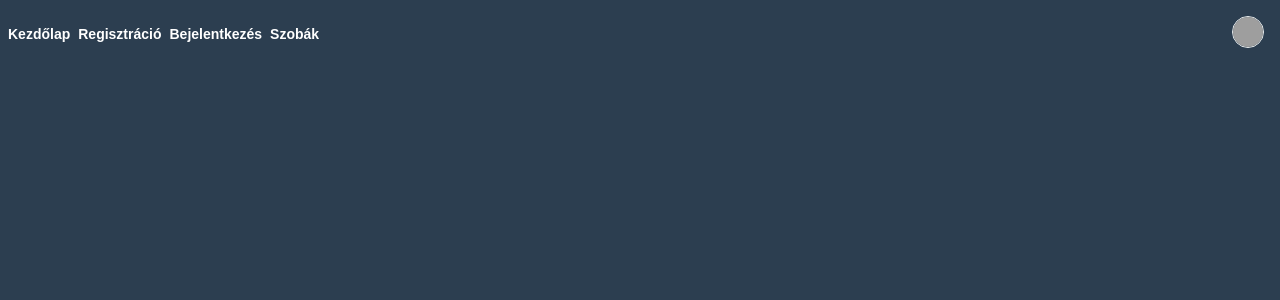
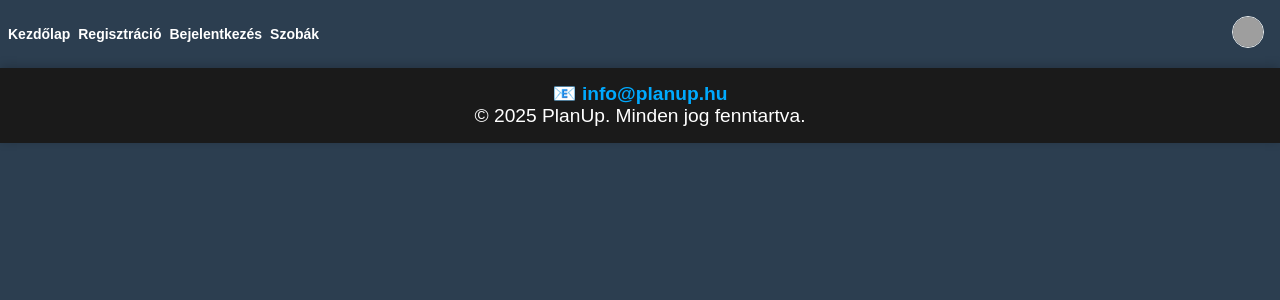
Before and after one commit to NagMar206/PlanUP, a React (Create React App) app in the folder planup-frontend/: page /liked-programs in a window 1280 px wide. Shown: the top 300 px of the page. Built offline with nearby package versions, Linux system fonts and the light colour scheme; grey boxes are pictures that could not be loaded.

Commit message:
03.03
Sok update

```diff
--- a/planup-frontend/package.json
+++ b/planup-frontend/package.json
@@ -5,6 +5,7 @@
   "dependencies": {
     "axios": "^1.7.9",
     "react": "^18.2.0",
+    "react-custom-roulette": "^1.4.1",
     "react-dom": "^18.2.0",
     "react-router-dom": "^7.0.2",
     "react-spring": "^9.7.4",
--- a/planup-frontend/src/App.js
+++ b/planup-frontend/src/App.js
@@ -8,6 +8,7 @@ import ProgramSwipe from './pages/ProgramSwipe';
 import Rooms from './pages/Rooms';
 import Profile from './pages/Profile';
 import Navbar from './pages/Navbar';
+import Footer from './pages/Footer';
 
 
 function App() {
@@ -24,6 +25,7 @@ function App() {
 <Route path="/profile" element={<Profile />} />
 <Route path="/swipe" element={<ProgramSwipe apiUrl="http://localhost:3001" userId={1} />} />
 </Routes>
+<Footer/>
 </Router>
   );
 }
--- /dev/null
+++ b/planup-frontend/src/Style/Footer.css
@@ -0,0 +1,32 @@
+.footer {
+    background-color: #1a1a1a;
+    color: #ffffff;
+    text-align: center;
+    padding: 15px 0;
+    font-size: 14px;
+    width: 100%;
+    box-shadow: 0 -2px 10px rgba(0, 0, 0, 0.2);
+    position: relative;
+    animation: slideUp 0.5s ease-in-out;
+  }
+
+  .footer a {
+    color: #00aaff;
+    text-decoration: none;
+    transition: color 0.3s ease;
+  }
+
+  .footer a:hover {
+    color: #66d9ff;
+  }
+
+  @keyframes slideUp {
+    from {
+      transform: translateY(100%);
+      opacity: 0;
+    }
+    to {
+      transform: translateY(0);
+      opacity: 1;
+    }
+  }
--- a/planup-frontend/src/Style/Navbar.css
+++ b/planup-frontend/src/Style/Navbar.css
@@ -1,5 +1,3 @@
-/* Navbar.css */
-
 .navbar {
     display: flex;
     justify-content: space-between;
--- /dev/null
+++ b/planup-frontend/src/pages/Footer.js
@@ -0,0 +1,23 @@
+import React from "react";
+import "../Style/Footer.css";
+
+function Footer() {
+  return (
+    <footer className="footer">
+      <div className="footer-content">
+        <div className="footer-section-container">
+          <div className="footer-section contact">
+            <p>📧 <a href="mailto:info@planup.hu">info@planup.hu</a></p>
+          </div>
+
+        </div>
+      </div>
+
+      <div className="footer-bottom">
+        <p>&copy; {new Date().getFullYear()} PlanUp. Minden jog fenntartva.</p>
+      </div>
+    </footer>
+  );
+}
+
+export default Footer;
```
Also changed, not shown: planup-frontend/src/pages/LuckyWheel.js (added, +58 -0 lines), planup-frontend/src/Style/LuckyWheel.css (added), 1 other file (tests, documents, lock files or other folders).
